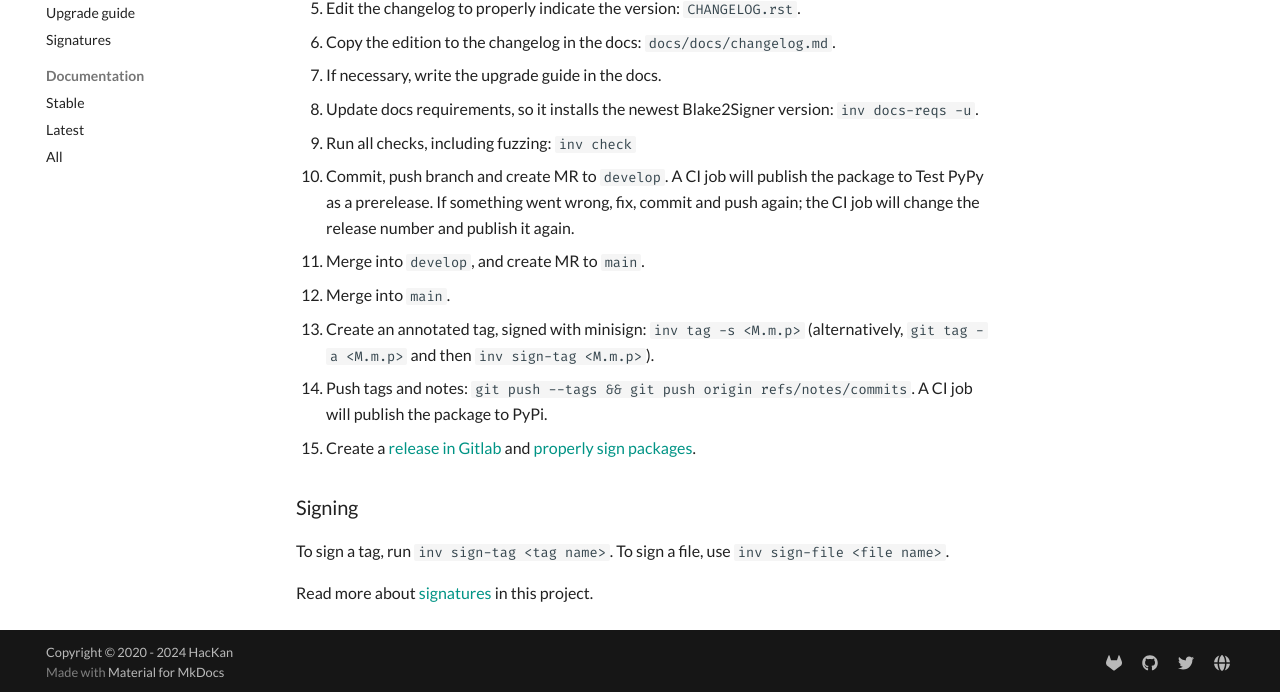
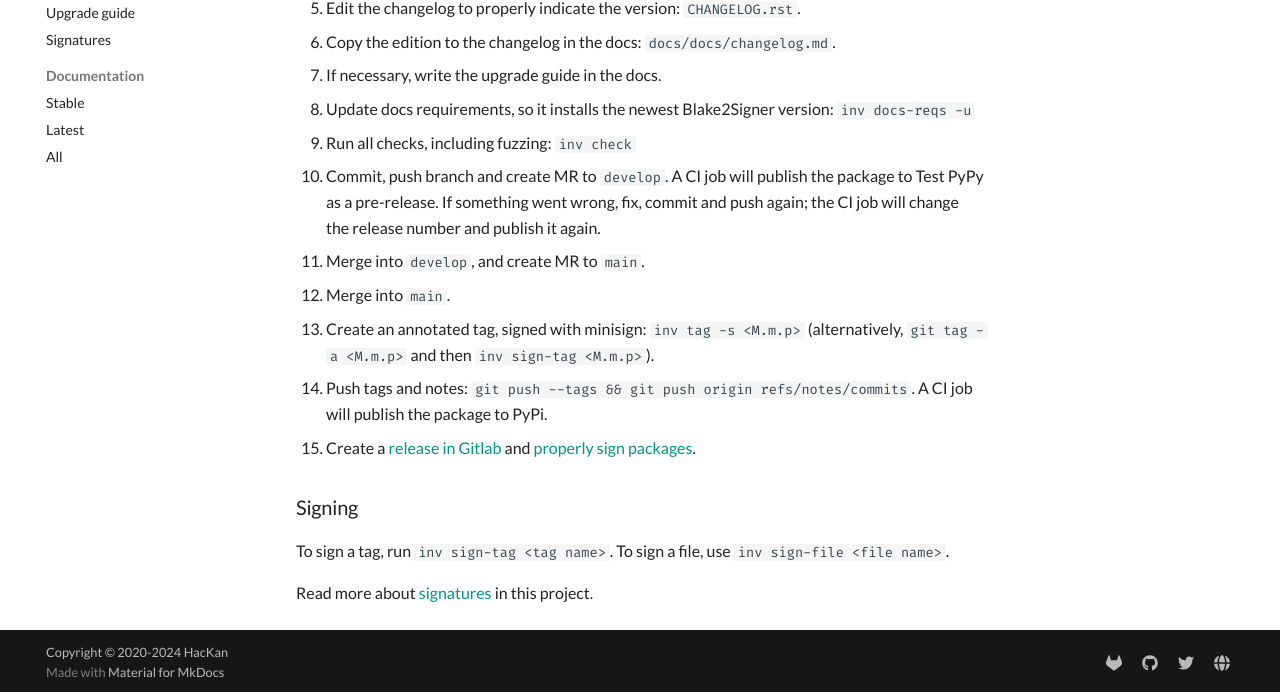
Before and after one commit to HacKanCuBa/blake2signer, an MkDocs documentation site: the page built from docs/docs/contrib.md, in a window 1280 px wide and 1400 px high, scrolled down 3649 px. Shown: the part 705-1397 px from the top of the window. Built offline with MkDocs 1.6.1 and Material for MkDocs 9.7.7, drawn with Linux system fonts in a browser that asks for light colours; comment, search, counter and statistics services are not loaded.

Commit message:
:pencil2: Fix some typos and reword a bit

```diff
--- a/blake2signer/__init__.py
+++ b/blake2signer/__init__.py
@@ -2,7 +2,7 @@
 # License, v. 2.0. If a copy of the MPL was not distributed with this
 # file, You can obtain one at https://mozilla.org/MPL/2.0/.
 #
-# by HacKan (https://hackan.net), 2020 - 2024.
+# by HacKan (https://hackan.net), 2020-2024.
 # This software is provided as-is. You are free to use, share, modify
 # and share modifications under the terms of that license, even with
 # proprietary code. Attribution is not required to share but is
--- a/docs/docs/contrib.md
+++ b/docs/docs/contrib.md
@@ -128,9 +128,9 @@
 1. Edit the changelog to properly indicate the version: `CHANGELOG.rst`.
 1. Copy the edition to the changelog in the docs: `docs/docs/changelog.md`.
 1. If necessary, write the upgrade guide in the docs.
-1. Update docs requirements, so it installs the newest Blake2Signer version: `inv docs-reqs -u`.
+1. Update docs requirements, so it installs the newest Blake2Signer version: `inv docs-reqs -u`
 1. Run all checks, including fuzzing: `inv check`
-1. Commit, push branch and create MR to `develop`. A CI job will publish the package to Test PyPy as a prerelease. If something went wrong, fix, commit and push again; the CI job will change the release number and publish it again.
+1. Commit, push branch and create MR to `develop`. A CI job will publish the package to Test PyPy as a pre-release. If something went wrong, fix, commit and push again; the CI job will change the release number and publish it again.
 1. Merge into `develop`, and create MR to `main`.
 1. Merge into `main`.
 1. Create an annotated tag, signed with minisign: `inv tag -s <M.m.p>` (alternatively, `git tag -a <M.m.p>` and then `inv sign-tag <M.m.p>`).
--- a/docs/mkdocs.yml
+++ b/docs/mkdocs.yml
@@ -4,7 +4,7 @@
 edit_uri: ''
 site_description: Blake2Signer documentation
 site_author: HacKan
-copyright: Copyright &copy; 2020 - 2024 HacKan
+copyright: Copyright &copy; 2020-2024 HacKan
 site_url: https://blake2signer.hackan.net/
 
 theme:
```
Also changed, not shown: CONTRIB.md (+2 -2 lines), docs/docs/details.md (+1 -1 lines), docs/docs/index.md (+1 -1 lines), README.md, 1 other file.
